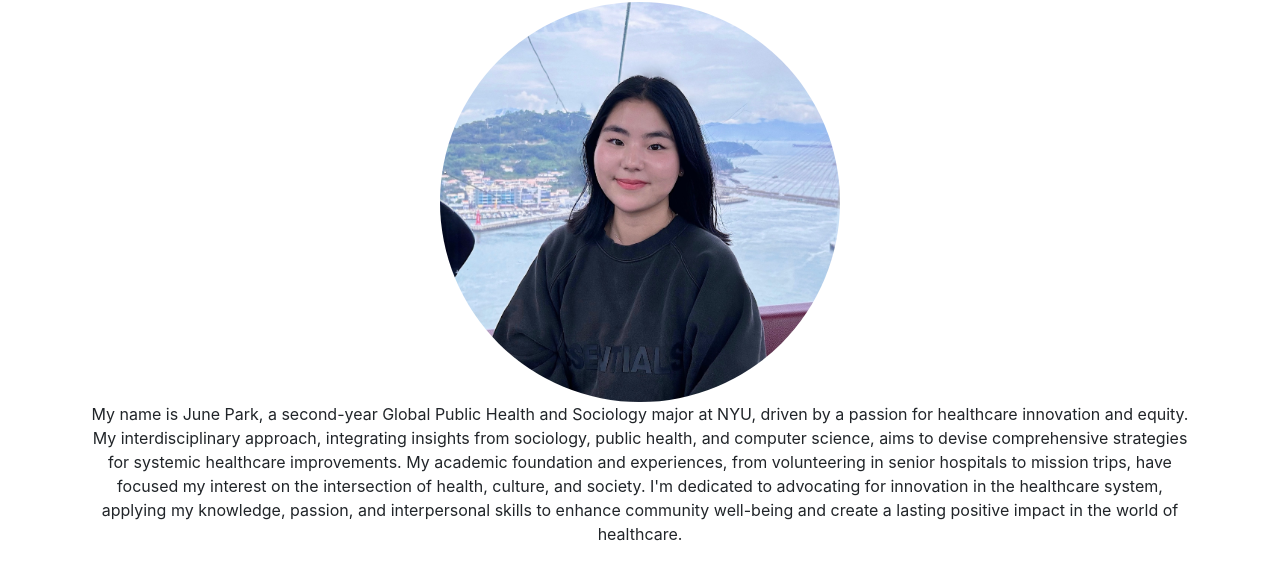
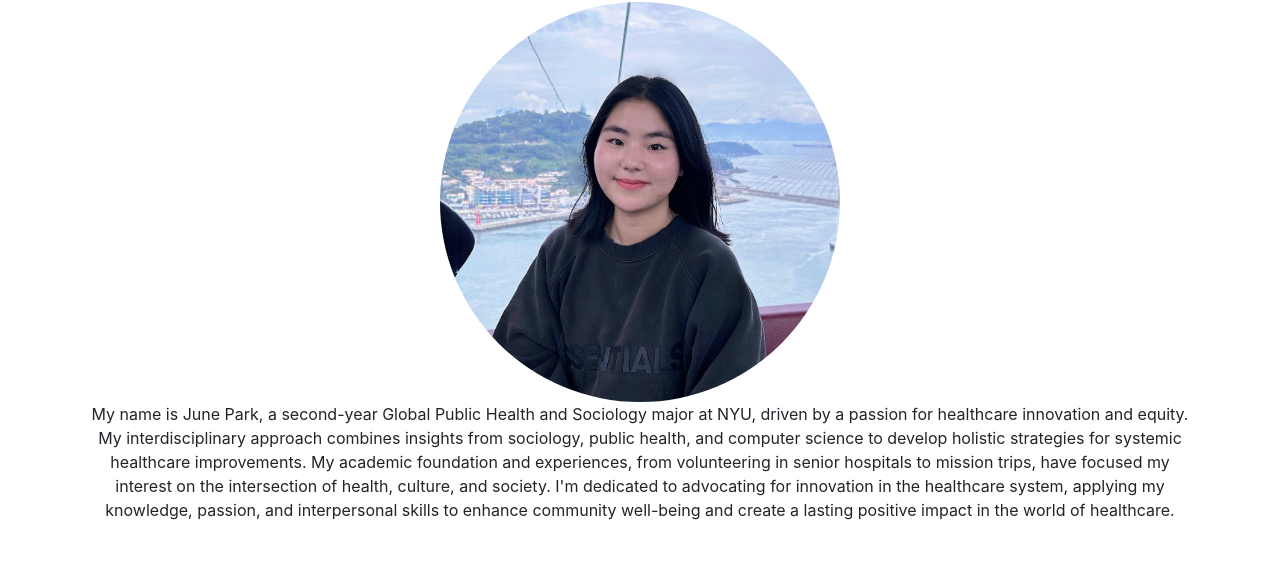
Before and after one commit to jup029/junepark, a plain HTML site: page index.html in a window 1280 px wide. Shown: the part 148-722 px from the top of the page. Drawn offline with nearby package versions, Linux system fonts and the light colour scheme.

Commit message:
Update index.html

```diff
--- a/index.html
+++ b/index.html
@@ -36,7 +36,7 @@
     <h2 class="text-center">About Myself</h2>
     <img src="images/junepark.jpg" class="profilepic" alt="profile">
     <p class="text-center">
-        My name is June Park, a second-year Global Public Health and Sociology major at NYU, driven by a passion for healthcare innovation and equity. My interdisciplinary approach, integrating insights from sociology, public health, and computer science, aims to devise comprehensive strategies for systemic healthcare improvements. My academic foundation and experiences, from volunteering in senior hospitals to mission trips, have focused my interest on the intersection of health, culture, and society. I'm dedicated to advocating for innovation in the healthcare system, applying my knowledge, passion, and interpersonal skills to enhance community well-being and create a lasting positive impact in the world of healthcare.
+        My name is June Park, a second-year Global Public Health and Sociology major at NYU, driven by a passion for healthcare innovation and equity. My interdisciplinary approach combines insights from sociology, public health, and computer science to develop holistic strategies for systemic healthcare improvements. My academic foundation and experiences, from volunteering in senior hospitals to mission trips, have focused my interest on the intersection of health, culture, and society. I'm dedicated to advocating for innovation in the healthcare system, applying my knowledge, passion, and interpersonal skills to enhance community well-being and create a lasting positive impact in the world of healthcare.
 
     </p>
 </section>
```
